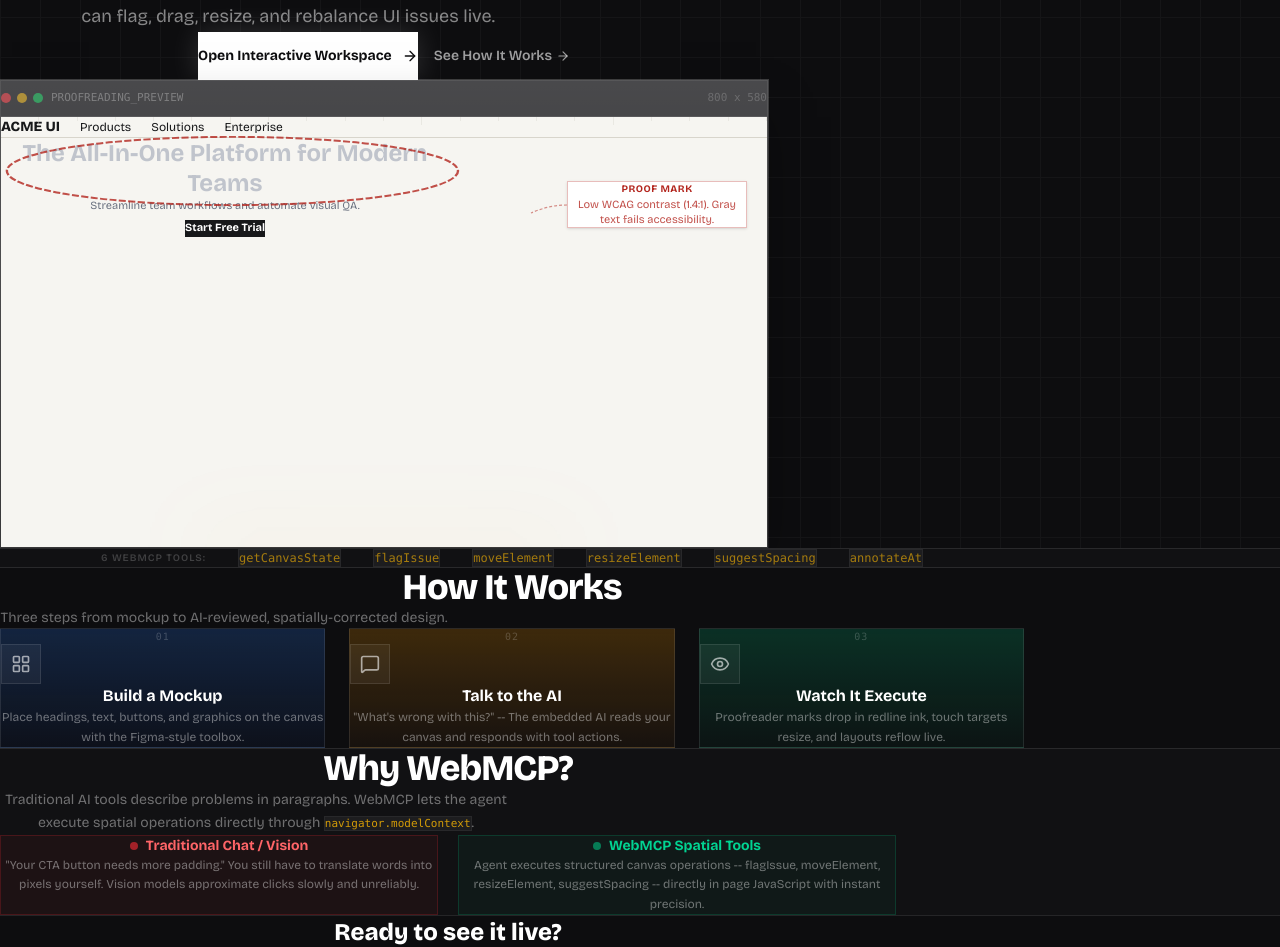
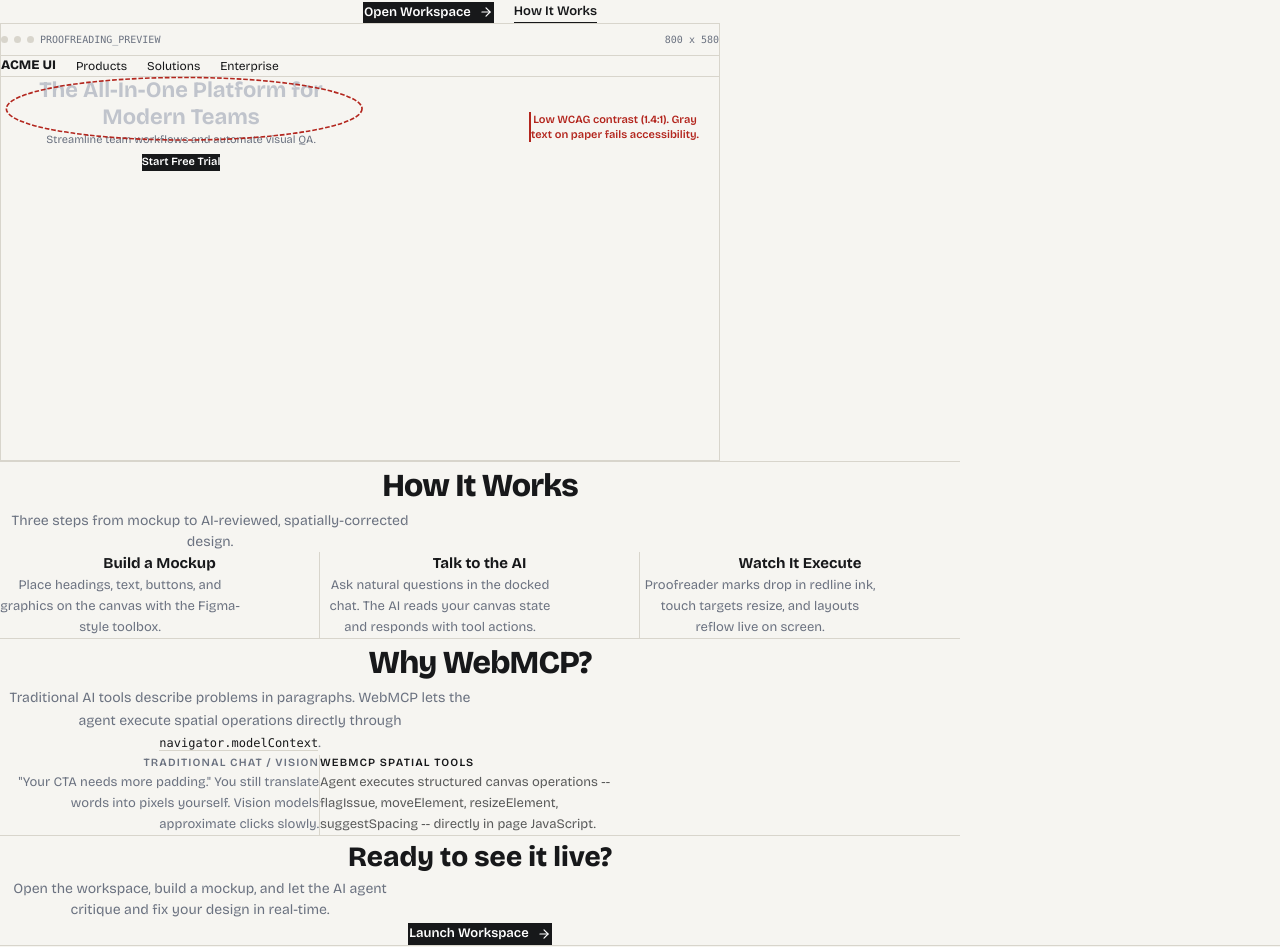
Before and after one commit to daodudestiny56-netizen/webgm, a React (Vite) app: page / in a window 1280 px wide. Shown: the part 248-1195 px from the top of the page. Built offline with nearby package versions, Linux system fonts and the light colour scheme.

Commit message:
fix: Rebuild landing page on established design tokens - no dark theme, no gradients, no colored fills, hairline dividers only

```diff
--- a/src/pages/LandingPage.tsx
+++ b/src/pages/LandingPage.tsx
@@ -1,274 +1,216 @@
 import React from 'react';
 import { Link } from 'react-router-dom';
-import { ArrowRight, Zap, Eye, LayoutGrid, MessageSquare } from 'lucide-react';
+import { ArrowRight } from 'lucide-react';
 
 export const LandingPage: React.FC = () => {
   return (
-    <div className="min-h-screen bg-[#0D0D0F] text-white font-sans overflow-x-hidden flex flex-col">
+    <div className="min-h-screen bg-[#F6F5F1] text-[#17181A] font-sans overflow-x-hidden flex flex-col">
       {/* Header */}
-      <header className="w-full border-b border-white/10 bg-[#0D0D0F]/90 backdrop-blur-md sticky top-0 z-50">
-        <div className="max-w-6xl mx-auto px-5 sm:px-8 h-16 flex items-center justify-between">
-          <div className="flex items-center gap-4">
-            <span className="font-extrabold text-base tracking-tight text-white">CRIT STUDIO</span>
-            <div className="h-4 w-px bg-white/20 hidden sm:block" />
-            <span className="text-xs text-white/50 hidden sm:inline tracking-wide">
-              WebMCP Design Canvas
-            </span>
-          </div>
-
+      <header className="w-full border-b border-[#D8D5CC] bg-[#F6F5F1] sticky top-0 z-50">
+        <div className="max-w-[960px] mx-auto px-5 sm:px-8 h-14 flex items-center justify-between">
+          <span className="font-extrabold text-[15px] tracking-tight text-[#17181A]">CRIT STUDIO</span>
           <Link
             to="/workspace"
-            className="bg-white text-[#0D0D0F] text-xs font-bold px-5 py-2.5 flex items-center gap-2 hover:bg-white/90 transition-colors min-h-[44px]"
+            className="text-[13px] font-semibold text-[#17181A] border-b border-[#17181A] pb-0.5 hover:text-[#6B7280] hover:border-[#6B7280] transition-colors flex items-center gap-1.5"
           >
             Launch Workspace
-            <ArrowRight size={14} />
+            <ArrowRight size={13} />
           </Link>
         </div>
       </header>
 
-      {/* Hero Section */}
-      <section className="relative w-full px-5 sm:px-8 pt-20 sm:pt-28 pb-16 text-center overflow-hidden">
-        {/* Subtle grid background */}
-        <div className="absolute inset-0 opacity-[0.03]" style={{
-          backgroundImage: 'linear-gradient(white 1px, transparent 1px), linear-gradient(90deg, white 1px, transparent 1px)',
-          backgroundSize: '40px 40px',
-        }} />
+      {/* Hero */}
+      <section className="max-w-[960px] mx-auto px-5 sm:px-8 pt-20 sm:pt-28 pb-16 sm:pb-20 text-center">
+        <p className="text-[11px] font-semibold tracking-[0.15em] uppercase text-[#6B7280] mb-6">
+          WebMCP Challenge 2026 Submission
+        </p>
 
-        <div className="relative max-w-3xl mx-auto">
-          <div className="inline-flex items-center gap-2 bg-white/5 border border-white/10 text-[11px] font-semibold tracking-widest text-white/70 px-4 py-1.5 mb-8 uppercase">
-            <Zap size={12} className="text-amber-400" />
-            WebMCP Challenge 2026 Submission
-          </div>
-
-          <h1 className="text-3xl sm:text-5xl md:text-6xl font-extrabold tracking-tight text-white leading-[1.1] mb-6 mx-auto">
-            Give your AI agent
-            <br />
-            <span className="bg-gradient-to-r from-amber-300 via-orange-400 to-red-500 bg-clip-text text-transparent">
+        <h1 className="text-[32px] sm:text-[48px] md:text-[56px] font-extrabold tracking-tight text-[#17181A] leading-[1.08] mb-6">
+          Give your AI agent<br />
           hands, not just words.
-            </span>
         </h1>
 
-          <p className="text-sm sm:text-lg text-white/50 max-w-xl mx-auto leading-relaxed mb-10">
+        <p className="text-[15px] sm:text-[17px] text-[#6B7280] max-w-[520px] mx-auto leading-relaxed mb-10">
           Crit Studio exposes design canvases as WebMCP tools so AI agents can flag, drag, resize, and rebalance UI issues live.
         </p>
 
-          <div className="flex flex-wrap items-center justify-center gap-4 mb-16">
+        <div className="flex flex-wrap items-center justify-center gap-5 mb-20">
           <Link
             to="/workspace"
-              className="bg-white text-[#0D0D0F] text-sm font-bold px-7 py-3.5 flex items-center gap-2.5 hover:bg-white/90 transition-all min-h-[48px] shadow-[0_0_30px_rgba(255,255,255,0.15)]"
+            className="bg-[#17181A] text-white text-[13px] font-semibold px-6 py-3 border border-[#17181A] flex items-center gap-2 hover:bg-[#2a2b2d] transition-colors"
           >
-              Open Interactive Workspace
-              <ArrowRight size={16} />
+            Open Workspace
+            <ArrowRight size={14} />
           </Link>
-
           <a
             href="#how-it-works"
-              className="text-sm font-semibold text-white/60 hover:text-white transition-colors min-h-[48px] flex items-center gap-1"
+            className="text-[13px] font-semibold text-[#17181A] border-b border-[#17181A] pb-0.5 hover:text-[#6B7280] hover:border-[#6B7280] transition-colors"
           >
-              See How It Works
-              <ArrowRight size={14} />
+            How It Works
           </a>
         </div>
+
+        {/* Workspace Preview — fully contained */}
+        <div className="max-w-[720px] mx-auto border border-[#D8D5CC] bg-white overflow-hidden">
+          {/* Window chrome bar */}
+          <div className="h-8 px-3 bg-[#F6F5F1] border-b border-[#D8D5CC] flex items-center justify-between">
+            <div className="flex items-center gap-1.5">
+              <div className="w-[7px] h-[7px] rounded-full bg-[#D8D5CC]" />
+              <div className="w-[7px] h-[7px] rounded-full bg-[#D8D5CC]" />
+              <div className="w-[7px] h-[7px] rounded-full bg-[#D8D5CC]" />
+              <span className="ml-2 text-[10px] text-[#6B7280] font-mono">PROOFREADING_PREVIEW</span>
+            </div>
+            <span className="text-[10px] text-[#6B7280] font-mono">800 x 580</span>
           </div>
 
-        {/* Canvas Preview Frame */}
-        <div className="relative max-w-3xl mx-auto">
-          <div className="absolute -inset-px bg-gradient-to-b from-white/20 to-white/5 pointer-events-none" />
-          <div className="bg-[#161618] border border-white/10 p-1.5 shadow-2xl shadow-black/50">
-            {/* Title Bar */}
-            <div className="h-9 px-4 bg-[#1C1C1F] border-b border-white/10 flex items-center justify-between text-[11px] text-white/40 font-mono">
-              <div className="flex items-center gap-2">
-                <div className="flex gap-1.5">
-                  <div className="w-2.5 h-2.5 rounded-full bg-red-500/60" />
-                  <div className="w-2.5 h-2.5 rounded-full bg-yellow-500/60" />
-                  <div className="w-2.5 h-2.5 rounded-full bg-green-500/60" />
-                </div>
-                <span className="ml-2 text-white/30">PROOFREADING_PREVIEW</span>
-              </div>
-              <span className="text-white/20">800 x 580</span>
-            </div>
-
-            {/* Canvas Content */}
-            <div className="relative w-full aspect-[16/9] bg-[#F6F5F1] p-5 sm:p-8 overflow-hidden">
-              {/* Fake Ruler Ticks */}
-              <div className="absolute top-0 left-0 right-0 h-2 flex">
-                {Array.from({ length: 20 }, (_, i) => (
-                  <div key={i} className="flex-1 border-r border-[#D8D5CC]/40" style={{ height: i % 5 === 0 ? '8px' : '4px' }} />
-                ))}
-              </div>
-
+          {/* Canvas area — aspect-ratio contained, overflow hidden */}
+          <div className="relative w-full aspect-[16/9] bg-[#F6F5F1] overflow-hidden p-5 sm:p-7">
             {/* Nav mockup */}
-              <div className="flex items-center gap-5 border-b border-[#D8D5CC] pb-3 mb-5 mt-2 font-sans text-xs text-[#17181A]">
-                <span className="font-extrabold text-sm">ACME UI</span>
+            <div className="flex items-center gap-5 border-b border-[#D8D5CC] pb-2.5 mb-5 text-[12px] text-[#17181A]">
+              <span className="font-extrabold text-[13px]">ACME UI</span>
               <span>Products</span>
               <span>Solutions</span>
               <span className="hidden sm:inline">Enterprise</span>
             </div>
 
-              {/* Hero heading mockup */}
-              <div className="max-w-sm sm:max-w-md relative">
+            {/* Heading mockup with proofreader mark */}
+            <div className="max-w-[360px] relative">
               <div className="relative mb-2">
-                  <h2 className="text-lg sm:text-2xl font-bold text-[#c0c4cc] leading-tight">
+                <h2 className="text-[18px] sm:text-[22px] font-bold text-[#c0c4cc] leading-tight">
                   The All-In-One Platform for Modern Teams
                 </h2>
-
-                  {/* Red pen circle */}
-                  <svg className="absolute -inset-1.5 w-[106%] h-[130%] pointer-events-none" viewBox="0 0 400 80" preserveAspectRatio="none">
-                    <ellipse cx="200" cy="40" rx="190" ry="35" fill="none" stroke="#B3261E" strokeWidth="2" strokeDasharray="6 2" opacity="0.8" />
+                <svg className="absolute -inset-1 w-[104%] h-[130%] pointer-events-none" viewBox="0 0 400 80" preserveAspectRatio="none">
+                  <ellipse cx="200" cy="40" rx="190" ry="35" fill="none" stroke="#B3261E" strokeWidth="1.8" strokeDasharray="5 2" />
                 </svg>
               </div>
-
-                <p className="text-[11px] text-[#6B7280] mb-3">
-                  Streamline team workflows and automate visual QA.
-                </p>
-                <div className="inline-block bg-[#17181A] text-white text-[11px] px-3 py-1.5 font-bold">
+              <p className="text-[11px] text-[#6B7280] mb-3">Streamline team workflows and automate visual QA.</p>
+              <div className="inline-block bg-[#17181A] text-white text-[11px] px-3 py-1.5 font-semibold">
                 Start Free Trial
               </div>
             </div>
 
-              {/* Margin Note */}
-              <div className="hidden sm:block absolute right-5 top-16 w-[180px]">
-                <div className="bg-white border border-[#B3261E]/30 p-2.5 shadow-sm">
-                  <div className="text-[10px] font-bold text-[#B3261E] mb-0.5 uppercase tracking-wider">Proof Mark</div>
-                  <p className="text-[11px] text-[#B3261E]/80 leading-snug">
-                    Low WCAG contrast (1.4:1). Gray text fails accessibility.
-                  </p>
-                </div>
-                {/* Leader line */}
-                <svg className="absolute -left-12 top-4 w-12 h-8 pointer-events-none" viewBox="0 0 48 32">
-                  <path d="M 48 8 Q 30 8 12 16" fill="none" stroke="#B3261E" strokeWidth="1.2" strokeDasharray="3 2" opacity="0.5" />
-                </svg>
-              </div>
-            </div>
-          </div>
-
-          {/* Glow effect under frame */}
-          <div className="absolute -bottom-8 left-1/4 right-1/4 h-16 bg-gradient-to-t from-transparent via-amber-500/5 to-transparent blur-2xl pointer-events-none" />
-        </div>
-      </section>
-
-      {/* Tool Strip */}
-      <section className="w-full border-y border-white/10 bg-[#111113] py-6">
-        <div className="max-w-5xl mx-auto px-5 sm:px-8">
-          <div className="flex flex-wrap items-center justify-center gap-x-8 gap-y-3 text-xs text-white/30">
-            <span className="uppercase tracking-widest text-[10px] text-white/20 font-semibold">6 WebMCP Tools:</span>
-            {['getCanvasState', 'flagIssue', 'moveElement', 'resizeElement', 'suggestSpacing', 'annotateAt'].map((t) => (
-              <code key={t} className="font-mono text-amber-400/60 bg-white/5 px-2 py-0.5 border border-white/5">{t}</code>
-            ))}
-          </div>
-        </div>
-      </section>
-
-      {/* How It Works */}
-      <section id="how-it-works" className="w-full bg-[#0D0D0F] py-20 sm:py-24">
-        <div className="max-w-5xl mx-auto px-5 sm:px-8">
-          <div className="text-center mb-14">
-            <h2 className="text-2xl sm:text-3xl md:text-4xl font-extrabold tracking-tight text-white mb-3">
-              How It Works
-            </h2>
-            <p className="text-sm text-white/40 max-w-md mx-auto">
-              Three steps from mockup to AI-reviewed, spatially-corrected design.
-            </p>
-          </div>
-
-          <div className="grid grid-cols-1 md:grid-cols-3 gap-6">
-            {[
-              {
-                step: '01',
-                icon: <LayoutGrid size={20} />,
-                title: 'Build a Mockup',
-                desc: 'Place headings, text, buttons, and graphics on the canvas with the Figma-style toolbox.',
-                accent: 'from-blue-500/20 to-blue-600/5',
-              },
-              {
-                step: '02',
-                icon: <MessageSquare size={20} />,
-                title: 'Talk to the AI',
-                desc: '"What\'s wrong with this?" -- The embedded AI reads your canvas and responds with tool actions.',
-                accent: 'from-amber-500/20 to-amber-600/5',
-              },
-              {
-                step: '03',
-                icon: <Eye size={20} />,
-                title: 'Watch It Execute',
-                desc: 'Proofreader marks drop in redline ink, touch targets resize, and layouts reflow live.',
-                accent: 'from-emerald-500/20 to-emerald-600/5',
-              },
-            ].map((item) => (
-              <div
-                key={item.step}
-                className={`relative bg-gradient-to-b ${item.accent} border border-white/10 p-7 flex flex-col text-center group hover:border-white/20 transition-colors`}
-              >
-                <div className="text-[10px] font-mono text-white/20 tracking-widest mb-4">{item.step}</div>
-                <div className="w-10 h-10 mx-auto mb-4 flex items-center justify-center text-white/60 bg-white/5 border border-white/10">
-                  {item.icon}
-                </div>
-                <h3 className="font-bold text-base text-white mb-2">{item.title}</h3>
-                <p className="text-xs text-white/40 leading-relaxed">{item.desc}</p>
-              </div>
-            ))}
-          </div>
-        </div>
-      </section>
-
-      {/* Why WebMCP */}
-      <section className="w-full bg-[#111113] py-20 sm:py-24 border-t border-white/10">
-        <div className="max-w-4xl mx-auto px-5 sm:px-8">
-          <div className="text-center mb-12">
-            <h2 className="text-2xl sm:text-3xl md:text-4xl font-extrabold tracking-tight text-white mb-4">
-              Why WebMCP?
-            </h2>
-            <p className="text-sm text-white/40 max-w-lg mx-auto leading-relaxed">
-              Traditional AI tools describe problems in paragraphs. WebMCP lets the agent execute spatial operations directly through{' '}
-              <code className="text-amber-400/80 bg-white/5 px-1.5 py-0.5 border border-white/5 font-mono text-[11px]">navigator.modelContext</code>.
-            </p>
-          </div>
-
-          <div className="grid grid-cols-1 sm:grid-cols-2 gap-5">
-            <div className="border border-red-500/20 bg-red-500/5 p-6 text-center">
-              <div className="flex items-center justify-center gap-2 mb-3">
-                <div className="w-2 h-2 rounded-full bg-red-500/60" />
-                <span className="font-bold text-sm text-red-400">Traditional Chat / Vision</span>
-              </div>
-              <p className="text-xs text-white/40 leading-relaxed">
-                "Your CTA button needs more padding." You still have to translate words into pixels yourself. Vision models approximate clicks slowly and unreliably.
-              </p>
-            </div>
-
-            <div className="border border-emerald-500/20 bg-emerald-500/5 p-6 text-center">
-              <div className="flex items-center justify-center gap-2 mb-3">
-                <div className="w-2 h-2 rounded-full bg-emerald-500/60" />
-                <span className="font-bold text-sm text-emerald-400">WebMCP Spatial Tools</span>
-              </div>
-              <p className="text-xs text-white/40 leading-relaxed">
-                Agent executes structured canvas operations -- flagIssue, moveElement, resizeElement, suggestSpacing -- directly in page JavaScript with instant precision.
+            {/* Margin note */}
+            <div className="hidden sm:block absolute right-5 top-14 w-[170px] border-l-2 border-[#B3261E] pl-2.5">
+              <p className="text-[11px] font-semibold text-[#B3261E] leading-snug">
+                Low WCAG contrast (1.4:1). Gray text on paper fails accessibility.
               </p>
             </div>
           </div>
         </div>
       </section>
 
-      {/* CTA Footer */}
-      <footer className="w-full border-t border-white/10 bg-[#0D0D0F] py-14">
-        <div className="max-w-4xl mx-auto px-5 sm:px-8 text-center">
-          <h3 className="text-xl sm:text-2xl font-extrabold text-white mb-3">Ready to see it live?</h3>
-          <p className="text-sm text-white/40 mb-8 max-w-md mx-auto">
+      {/* Divider */}
+      <div className="max-w-[960px] mx-auto px-5 sm:px-8 w-full">
+        <div className="border-t border-[#D8D5CC]" />
+      </div>
+
+      {/* How It Works */}
+      <section id="how-it-works" className="max-w-[960px] mx-auto px-5 sm:px-8 py-20 sm:py-24">
+        <div className="text-center mb-14">
+          <h2 className="text-[24px] sm:text-[32px] font-extrabold tracking-tight text-[#17181A] mb-3">
+            How It Works
+          </h2>
+          <p className="text-[14px] text-[#6B7280] max-w-[420px] mx-auto">
+            Three steps from mockup to AI-reviewed, spatially-corrected design.
+          </p>
+        </div>
+
+        <div className="grid grid-cols-1 md:grid-cols-3 gap-0">
+          {[
+            {
+              title: 'Build a Mockup',
+              desc: 'Place headings, text, buttons, and graphics on the canvas with the Figma-style toolbox.',
+            },
+            {
+              title: 'Talk to the AI',
+              desc: 'Ask natural questions in the docked chat. The AI reads your canvas state and responds with tool actions.',
+            },
+            {
+              title: 'Watch It Execute',
+              desc: 'Proofreader marks drop in redline ink, touch targets resize, and layouts reflow live on screen.',
+            },
+          ].map((item, i) => (
+            <div
+              key={item.title}
+              className={`py-6 sm:py-0 sm:px-7 text-center ${
+                i < 2 ? 'border-b md:border-b-0 md:border-r border-[#D8D5CC]' : ''
+              }`}
+            >
+              <h3 className="font-bold text-[15px] text-[#17181A] mb-2">{item.title}</h3>
+              <p className="text-[13px] text-[#6B7280] leading-relaxed max-w-[240px] mx-auto">{item.desc}</p>
+            </div>
+          ))}
+        </div>
+      </section>
+
+      {/* Divider */}
+      <div className="max-w-[960px] mx-auto px-5 sm:px-8 w-full">
+        <div className="border-t border-[#D8D5CC]" />
+      </div>
+
+      {/* Why WebMCP */}
+      <section className="max-w-[960px] mx-auto px-5 sm:px-8 py-20 sm:py-24">
+        <div className="text-center mb-14">
+          <h2 className="text-[24px] sm:text-[32px] font-extrabold tracking-tight text-[#17181A] mb-3">
+            Why WebMCP?
+          </h2>
+          <p className="text-[14px] text-[#6B7280] max-w-[480px] mx-auto leading-relaxed">
+            Traditional AI tools describe problems in paragraphs. WebMCP lets the agent execute spatial operations directly through{' '}
+            <code className="text-[12px] font-mono text-[#17181A] border-b border-[#D8D5CC]">navigator.modelContext</code>.
+          </p>
+        </div>
+
+        <div className="grid grid-cols-1 sm:grid-cols-2 gap-0 max-w-[640px] mx-auto">
+          <div className="py-6 sm:py-0 sm:pr-8 text-center sm:text-right border-b sm:border-b-0 sm:border-r border-[#D8D5CC]">
+            <p className="text-[11px] font-semibold tracking-[0.1em] uppercase text-[#6B7280] mb-3">
+              Traditional Chat / Vision
+            </p>
+            <p className="text-[13px] text-[#6B7280] leading-relaxed">
+              "Your CTA needs more padding." You still translate words into pixels yourself. Vision models approximate clicks slowly.
+            </p>
+          </div>
+
+          <div className="py-6 sm:py-0 sm:pl-8 text-center sm:text-left">
+            <p className="text-[11px] font-semibold tracking-[0.1em] uppercase text-[#17181A] mb-3">
+              WebMCP Spatial Tools
+            </p>
+            <p className="text-[13px] text-[#17181A]/70 leading-relaxed">
+              Agent executes structured canvas operations -- flagIssue, moveElement, resizeElement, suggestSpacing -- directly in page JavaScript.
+            </p>
+          </div>
+        </div>
+      </section>
+
+      {/* Divider */}
+      <div className="max-w-[960px] mx-auto px-5 sm:px-8 w-full">
+        <div className="border-t border-[#D8D5CC]" />
+      </div>
+
+      {/* Closing CTA */}
+      <section className="max-w-[960px] mx-auto px-5 sm:px-8 py-20 sm:py-24 text-center">
+        <h3 className="text-[20px] sm:text-[28px] font-extrabold text-[#17181A] mb-3">
+          Ready to see it live?
+        </h3>
+        <p className="text-[14px] text-[#6B7280] mb-8 max-w-[400px] mx-auto">
           Open the workspace, build a mockup, and let the AI agent critique and fix your design in real-time.
         </p>
-
         <Link
           to="/workspace"
-            className="inline-flex items-center gap-2.5 bg-white text-[#0D0D0F] text-sm font-bold px-8 py-4 hover:bg-white/90 transition-all shadow-[0_0_40px_rgba(255,255,255,0.12)]"
+          className="inline-flex items-center gap-2 bg-[#17181A] text-white text-[13px] font-semibold px-7 py-3 border border-[#17181A] hover:bg-[#2a2b2d] transition-colors"
         >
           Launch Workspace
-            <ArrowRight size={16} />
+          <ArrowRight size={14} />
         </Link>
+      </section>
 
-          <div className="mt-10 pt-6 border-t border-white/10 flex flex-col sm:flex-row items-center justify-center gap-4 text-[11px] text-white/25">
-            <span className="font-semibold text-white/40">Crit Studio</span>
+      {/* Footer */}
+      <footer className="border-t border-[#D8D5CC] py-8 mt-auto">
+        <div className="max-w-[960px] mx-auto px-5 sm:px-8 flex flex-col sm:flex-row items-center justify-center gap-3 text-[11px] text-[#6B7280]">
+          <span className="font-semibold text-[#17181A]">Crit Studio</span>
+          <span className="hidden sm:inline text-[#D8D5CC]">|</span>
           <span>OpenAI WebMCP Challenge 2026</span>
+          <span className="hidden sm:inline text-[#D8D5CC]">|</span>
           <span>React + TypeScript + Zustand</span>
-          </div>
         </div>
       </footer>
     </div>
```
Lines whose indentation alone changed are shown as unchanged.
